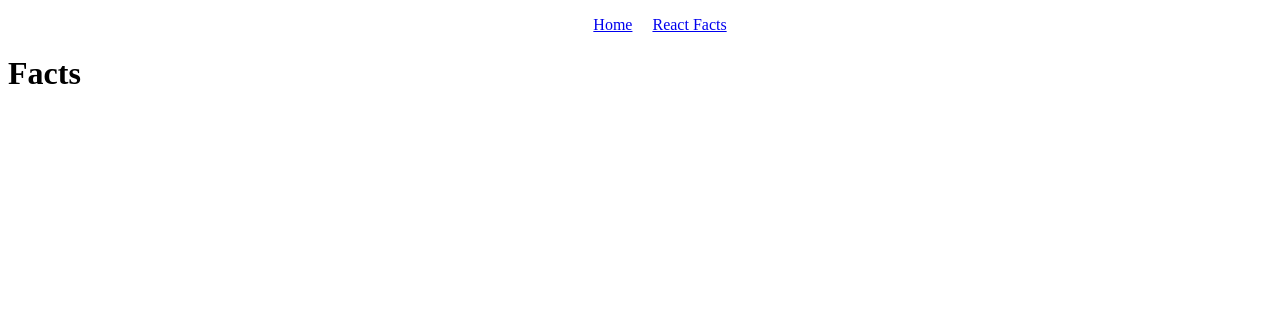
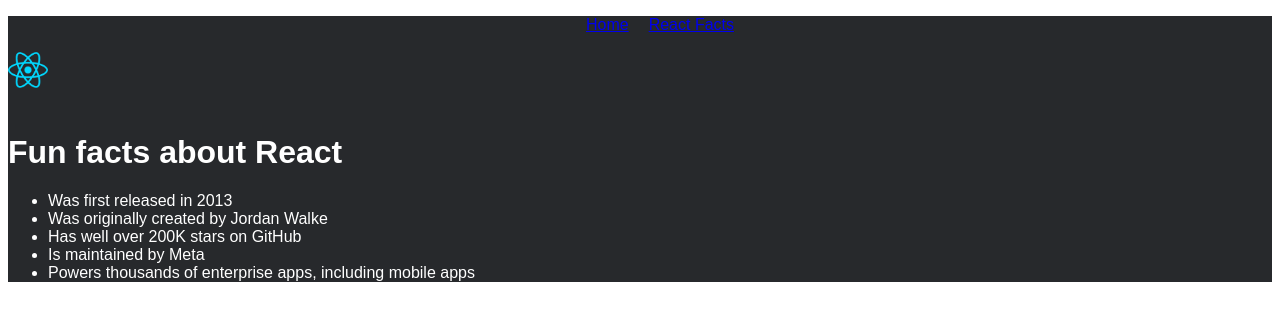
Before and after one commit to surya-441/first-react, a React (Vite) app: page /reactfacts in a window 1280 px wide. Shown: the top 320 px of the page. Built offline with nearby package versions, Linux system fonts and the light colour scheme.

Commit message:
added content to ReactFacts.css

```diff
--- /dev/null
+++ b/src/pages/ReactFacts.css
@@ -0,0 +1,9 @@
+.react-facts {
+    font-family: Arial, Helvetica, sans-serif;
+    background: #27292c;
+    color: white;
+}
+
+.react-facts > h1 {
+    margin-top: 40px;
+}
--- a/src/pages/ReactFacts.jsx
+++ b/src/pages/ReactFacts.jsx
@@ -1,12 +1,22 @@
 import React from "react";
 import Nav from "../Nav";
+import logo from '../assets/react-icon.png';
+import './ReactFacts.css';
 
 function ReactFacts() {
     return (
-        <div>
+        <main className="react-facts">
             <Nav />
-            <h1>Facts</h1>
-        </div>
+            <img src={logo} width="40px" alt="React Logo" />
+            <h1>Fun facts about React</h1>
+            <ul>
+                <li>Was first released in 2013</li>
+                <li>Was originally created by Jordan Walke</li>
+                <li>Has well over 200K stars on GitHub</li>
+                <li>Is maintained by Meta</li>
+                <li>Powers thousands of enterprise apps, including mobile apps</li>
+            </ul>
+        </main>
     );
 }
 
```
Also changed, not shown: src/assets/react-icon.png (added).
